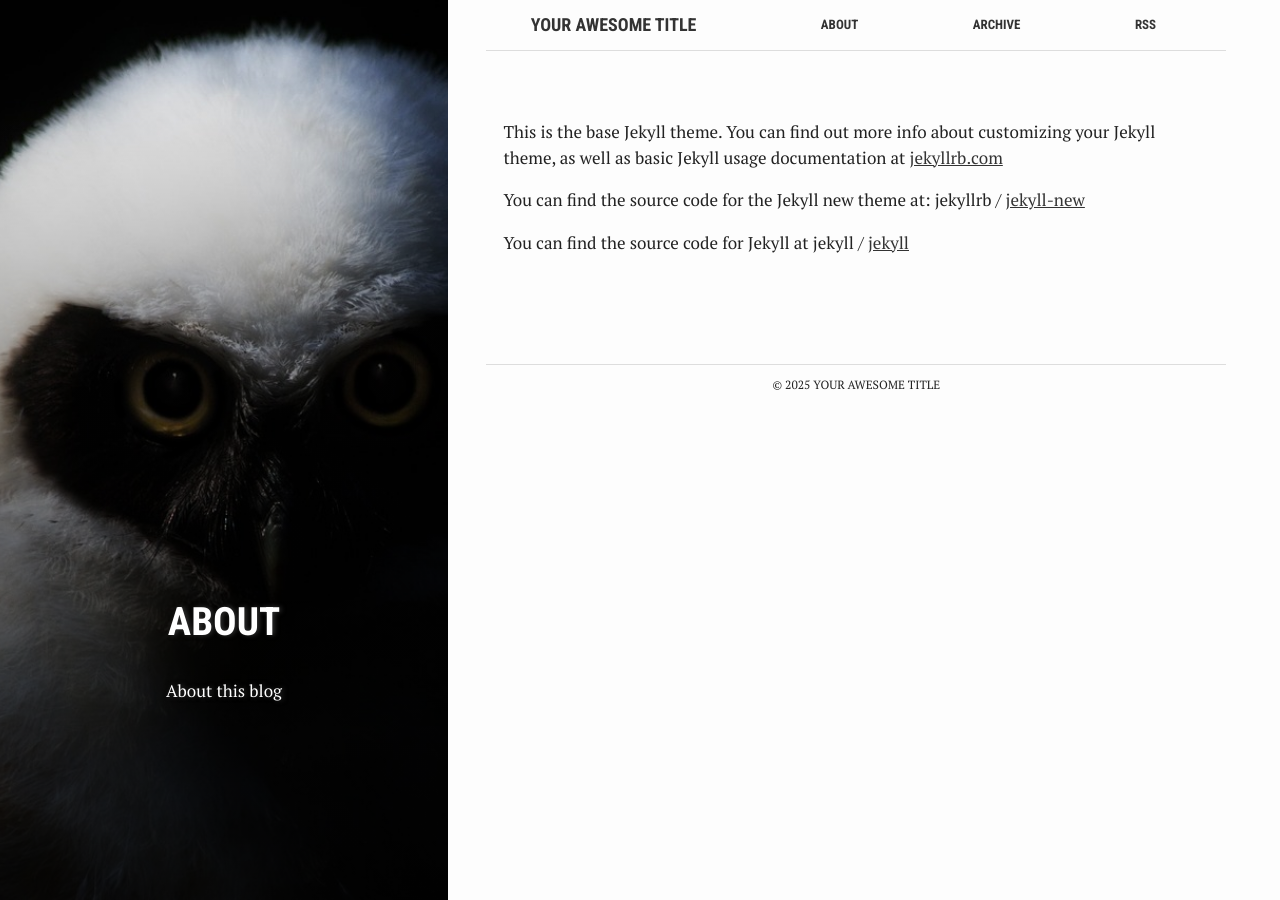
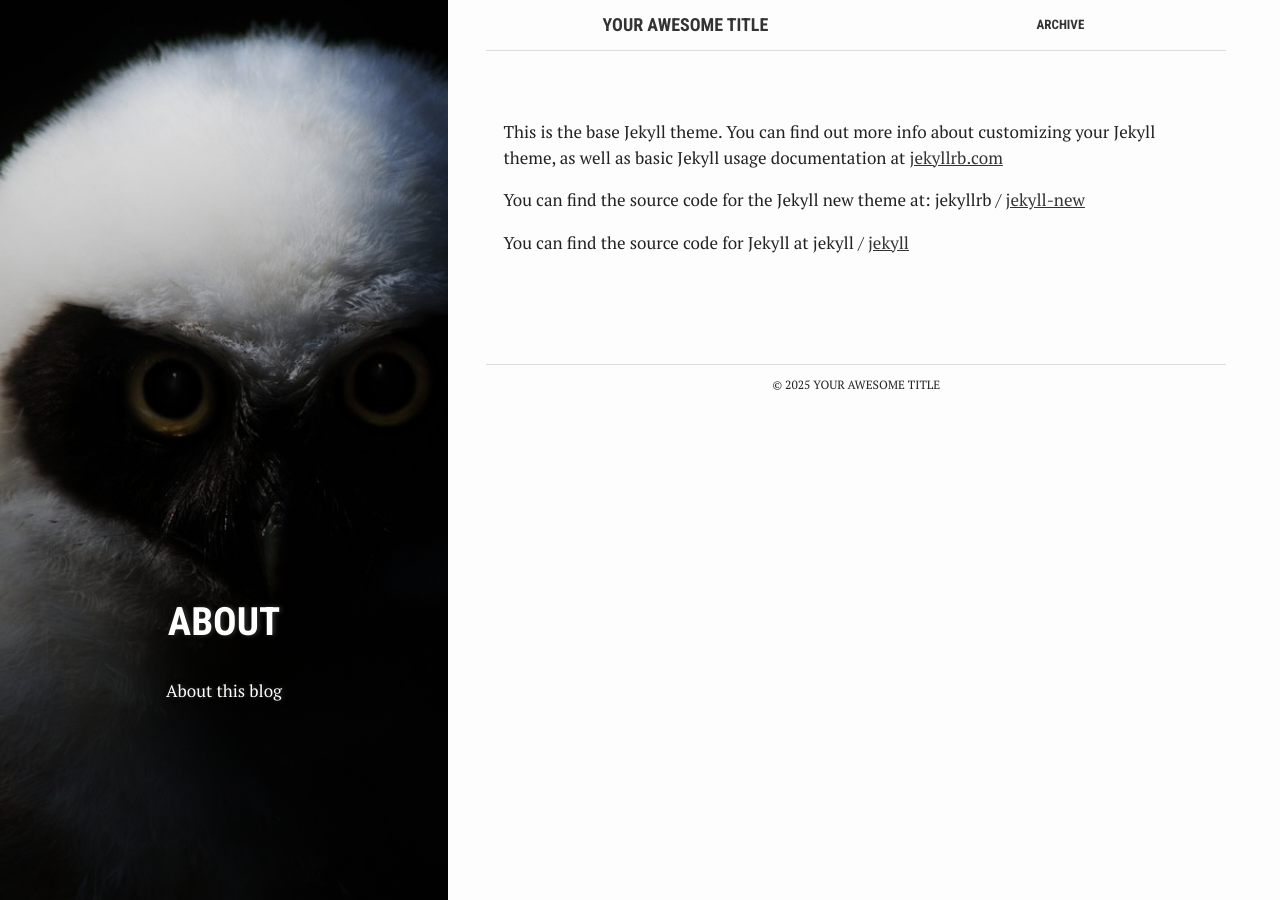
Before and after one commit to Shiene1010/Shiene1010.github.io, a Jekyll site: the page built from about.md, in a window 1280 px wide. Built offline with Jekyll 4.4.1, drawn with Linux system fonts in a browser that asks for light colours.

Commit message:
testing customizing

```diff
--- a/_config.yml
+++ b/_config.yml
@@ -14,7 +14,7 @@ description: > # this means to ignore newlines until "baseurl:"
   Google search results) and in your feed.xml site description.
 baseurl: "" # the subpath of your site, e.g. /blog
 lang: "en"
-url: "http://localhost:4000" # the base hostname & protocol for your site
+url: "https://shiene1010.github.io/posts/" # the base hostname & protocol for your site http://localhost:4000
 twitter_username: jekyllrb
 github_username:  jekyll
 disqus_username:
--- a/_includes/header.html
+++ b/_includes/header.html
@@ -12,7 +12,9 @@
       {% endif %}
     {% endfor %}
 
-    <a href="{{ "/feed.xml" | prepend: site.baseurl }}">RSS</a>
+    <!-- RSS feed
+     <a href="{{ "/feed.xml" | prepend: site.baseurl }}">RSS</a>
+     -->
 
     <label for="menu-checkbox" class="toggle-button" data-open="☰" data-close="☰" onclick></label>
   </nav>
--- a/about.md
+++ b/about.md
@@ -5,7 +5,6 @@ title: "About"
 crawlertitle: "Why and how this blog was created"
 permalink: /about/
 summary: "About this blog"
-active: about
 ---
 
 This is the base Jekyll theme. You can find out more info about customizing your Jekyll theme, as well as basic Jekyll usage documentation at [jekyllrb.com](http://jekyllrb.com/)
```
